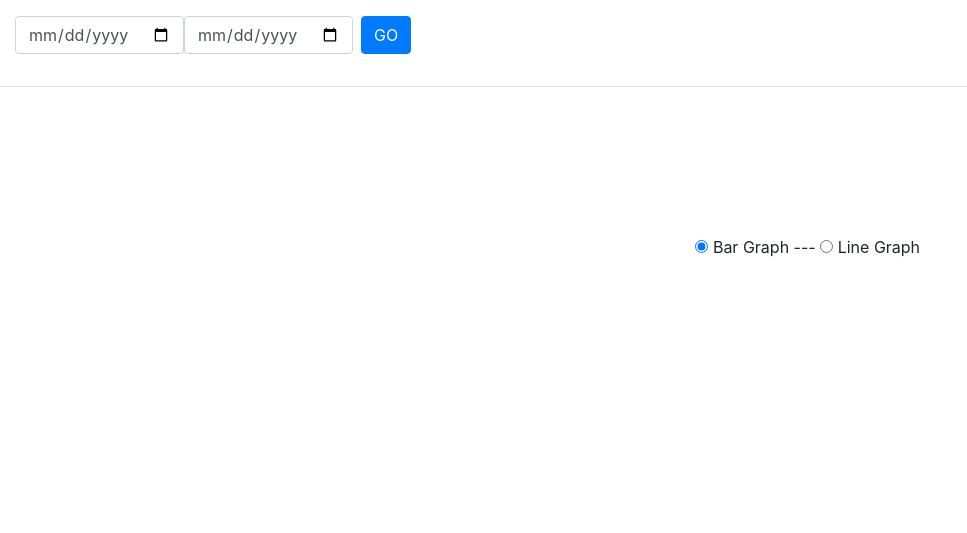
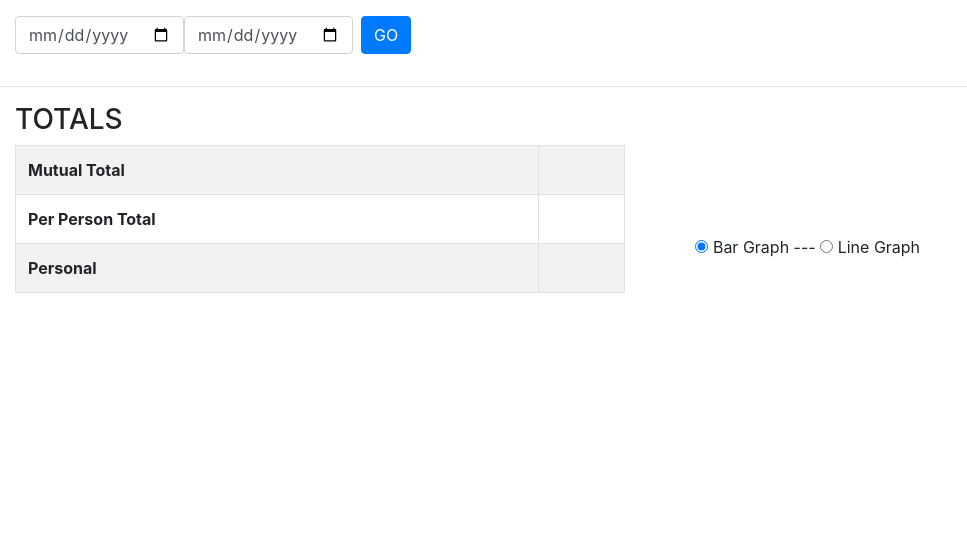
Before and after one commit to Leustad/expense_tracker, a Flask app: template expenses/templates/history.html in a window 1280 px wide. Shown: the part 56-589 px from the top of the page, without its empty margins (0-967 px from the left). Run offline with Flask 2, Linux system fonts and the light colour scheme; the template is opened without the code that fills it, so the values that code supplies are empty; a map, chart or similar area stays blank; parts of the project's set-up code (start-up, migrations or seed data) failed here and were passed over; some libraries are stand-ins or nearby versions.

Commit message:
Add totals to the history section

```diff
--- a/expenses/static/js/history.js
+++ b/expenses/static/js/history.js
@@ -162,6 +162,7 @@ $(document).ready(function () {
                 populate_history(result.hist_data);
                 data_to_draw_with = result.graph_yty_data;
                 draw_hist_graph(result.graph_yty_data);
+                edit_totals(get_totals());
             },
             error: function (result) {
                 console.log('Server error !! Can\'t get the history data');
@@ -230,4 +231,39 @@ $(document).ready(function () {
         });
     };
 
+
+    edit_totals(get_totals());
+
+    function edit_totals(total){
+        const mutual = $('.mutual');
+        const perperson = $('.perperson');
+        const personal = $('.personal');
+
+        mutual.text("$ " + total[1].toFixed(2));
+        perperson.text("$ " + (total[1]/2).toFixed(2));
+        personal.text("$ " + total[0]);
+    }
+
+    function get_totals(){
+        let expenses = [];
+        var personal = 0.0;
+        var mutual = 0.0;
+        $("[id^=cost_]").each(function(){
+            row_num = this.id.split("_")[1];
+            desc = $("#type_" + row_num).val();
+
+            var val = $(this).val();
+            var amount = parseFloat(val);
+
+            if (desc == "Personal"){
+                personal += amount;
+            }
+            else if (desc == "Mutual"){
+                mutual += amount;
+            }
+       })
+       expenses.push(personal, mutual);
+       return expenses
+    }
+
 });
--- a/expenses/static/js/main.js
+++ b/expenses/static/js/main.js
@@ -169,7 +169,7 @@ $(document).ready(function(){
             edit_totals(get_totals());
         });
         $(".cost").focusout(function() {
-            edit_totals(get_totals());
+            edit_totals(get_totals());amount mutual
         })
     });
 
--- a/expenses/templates/history.html
+++ b/expenses/templates/history.html
@@ -29,6 +29,23 @@
     <div class="row">
         <div class="col-lg-6">
             <div id="history_data">
+            </div>
+             <div class="totals">
+                <h3>TOTALS</h3>
+                <table class="table table-bordered table-striped table-hover">
+                    <tr>
+                        <td><strong>Mutual Total</strong></td>
+                        <td class="amount mutual"></td>
+                    </tr>
+                    <tr>
+                        <td><strong>Per Person Total</strong></td>
+                        <td class="amount perperson"></td>
+                    </tr>
+                    <tr>
+                        <td><strong>Personal</strong></td>
+                        <td class="amount personal"></td>
+                    </tr>
+                </table>
             </div>
         </div>
         <div class="col-lg-6">
```
